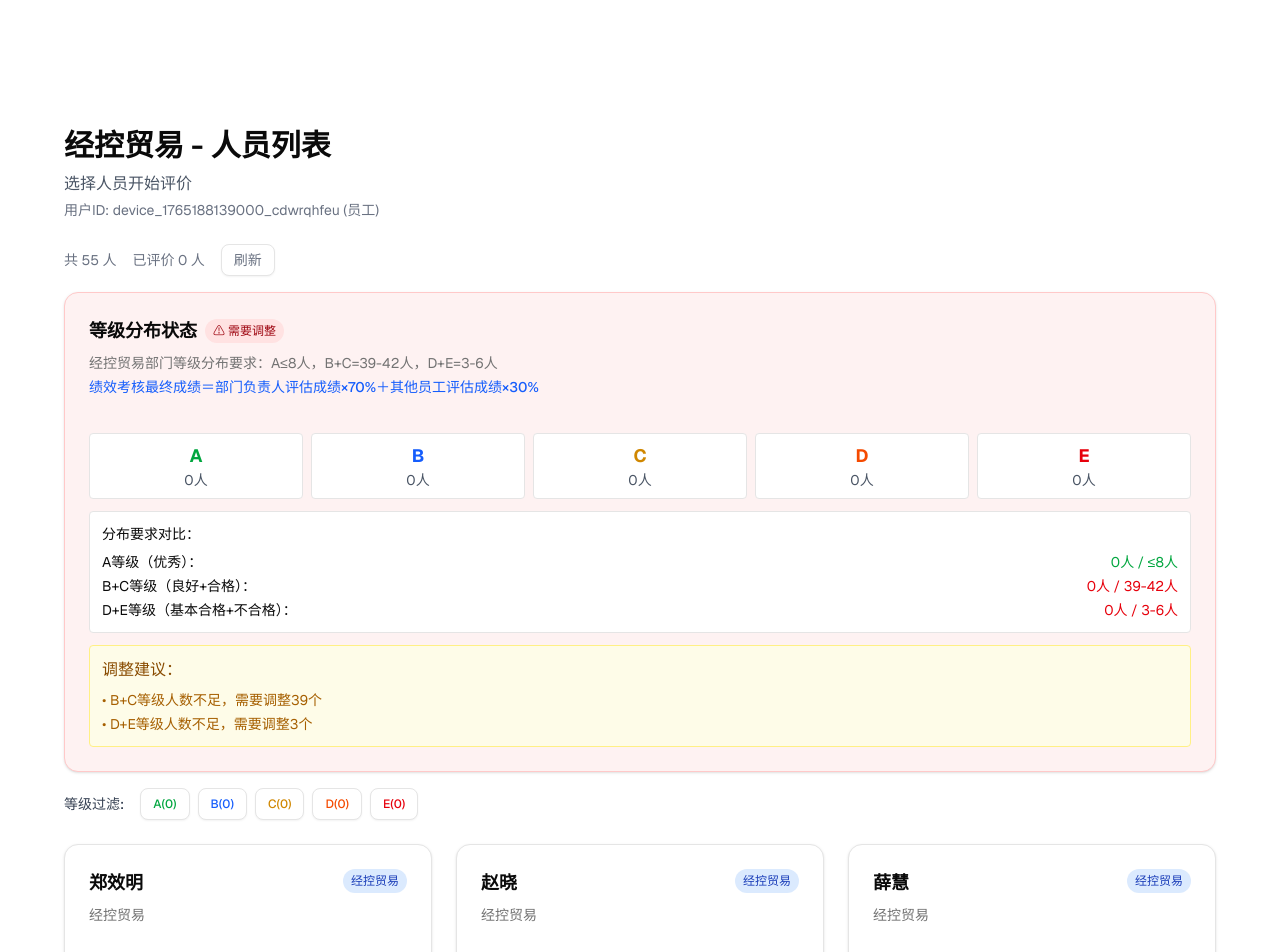
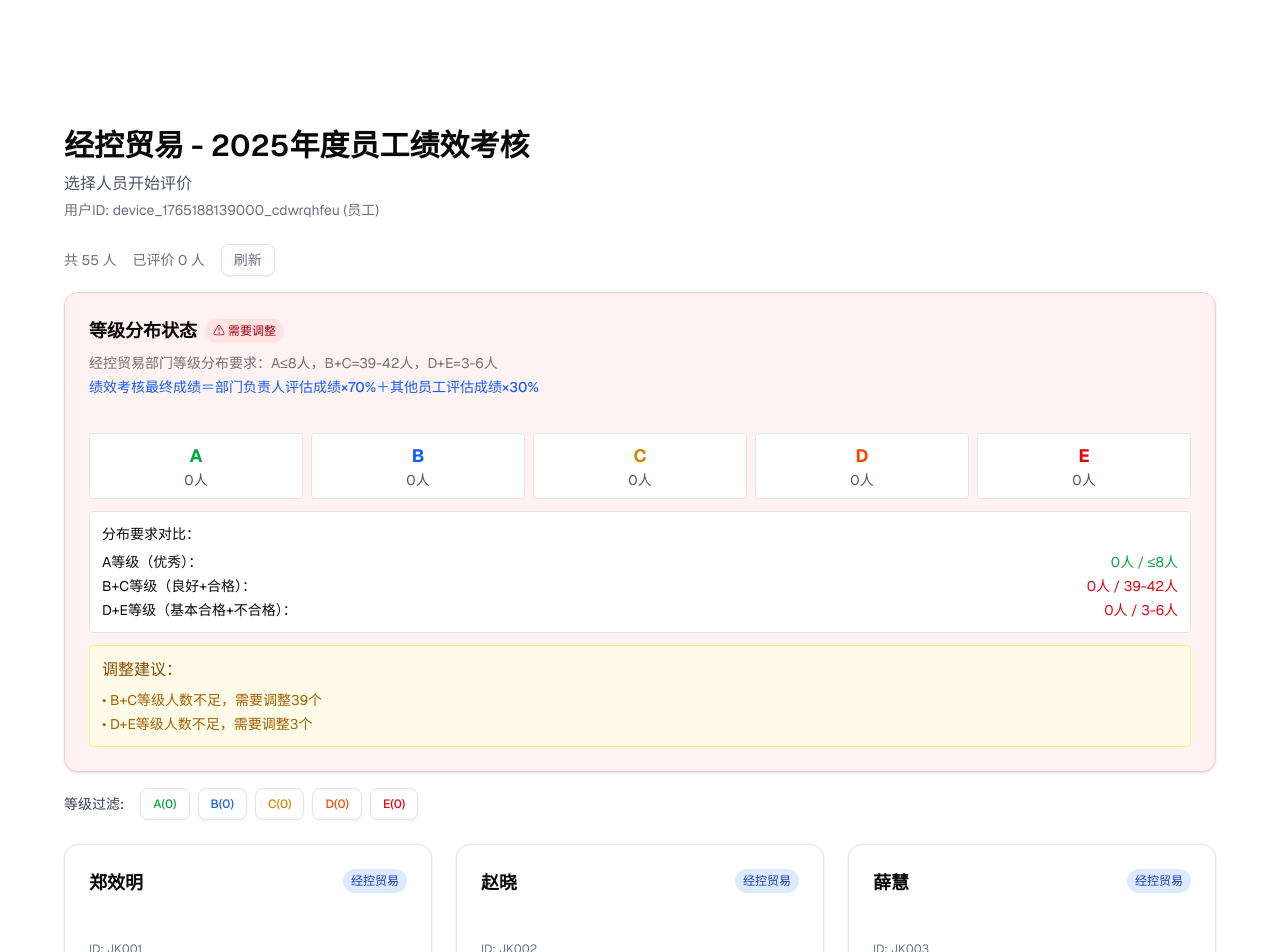
Before and after one commit to jinzhepro/vote, a Next.js app: page /vote/jingkong/vote in a window 1280 px wide. Shown: the top 952 px of the page. Built offline with nearby package versions, Linux system fonts and the light colour scheme.

Commit message:
style(VotePersonnelList): 更新人员列表标题和部门显示样式
将标题从"人员列表"改为"2025年度员工绩效考核"，并调整部门信息显示方式，移除冗余的部门描述

```diff
--- a/src/components/vote/VotePersonnelList.jsx
+++ b/src/components/vote/VotePersonnelList.jsx
@@ -319,7 +319,7 @@ export function VotePersonnelList({ department, role = "employee", onBack }) {
           <div className="flex items-center justify-between">
             <div>
               <h1 className="text-3xl font-semibold">
-                {getDepartmentName()} - 人员列表
+                {getDepartmentName()} - 2025年度员工绩效考核
               </h1>
               <p className="text-gray-600 mt-2">选择人员开始评价</p>
               <div className="text-sm text-gray-500 mt-1">
@@ -700,15 +700,12 @@ export function VotePersonnelList({ department, role = "employee", onBack }) {
                         </CardTitle>
                         <span
                           className={`px-2 py-1 rounded-full text-xs font-medium ${getTypeColor(
-                            person.type
+                            person.department
                           )}`}
                         >
-                          {person.type}
+                          {person.department}
                         </span>
                       </div>
-                      <CardDescription className="text-sm">
-                        {person.department}
-                      </CardDescription>
                     </CardHeader>
                     <CardContent className="pt-0">
                       <div className="space-y-2 text-xs text-gray-500 mb-4">
```
